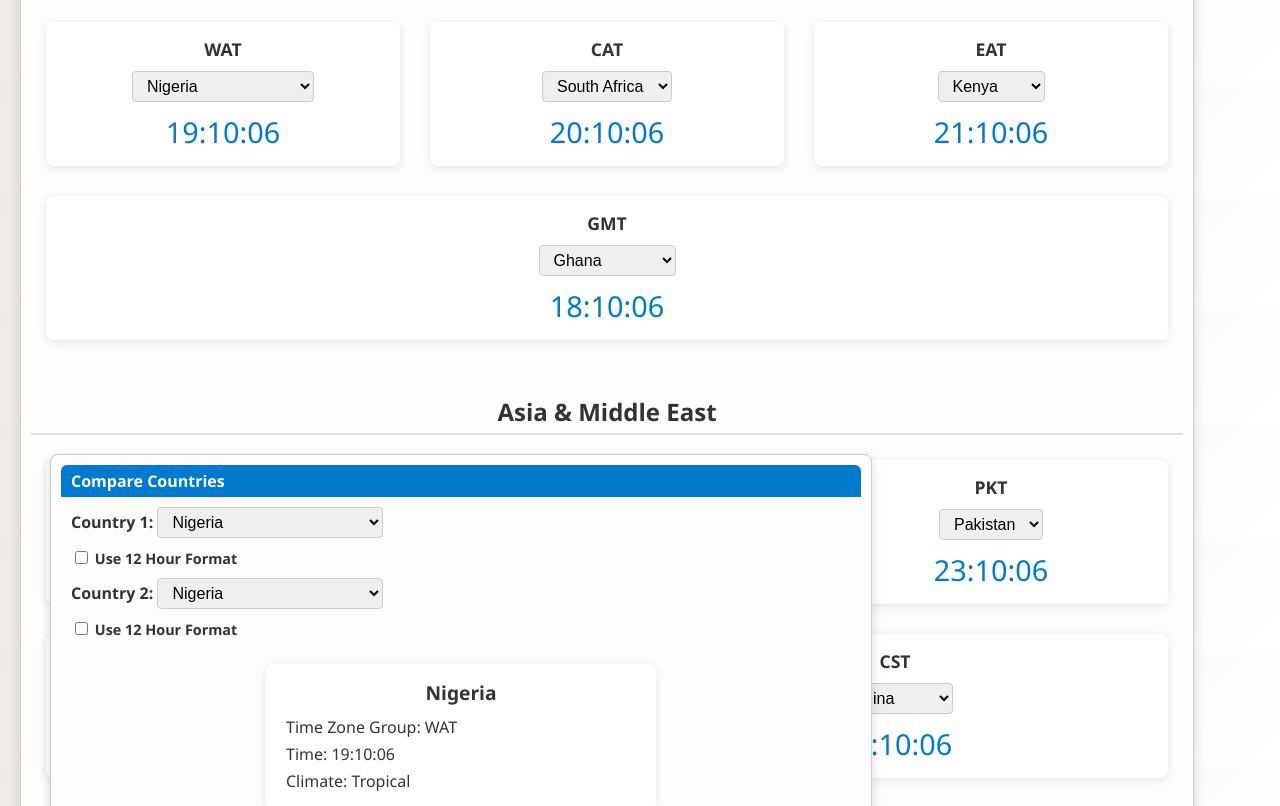
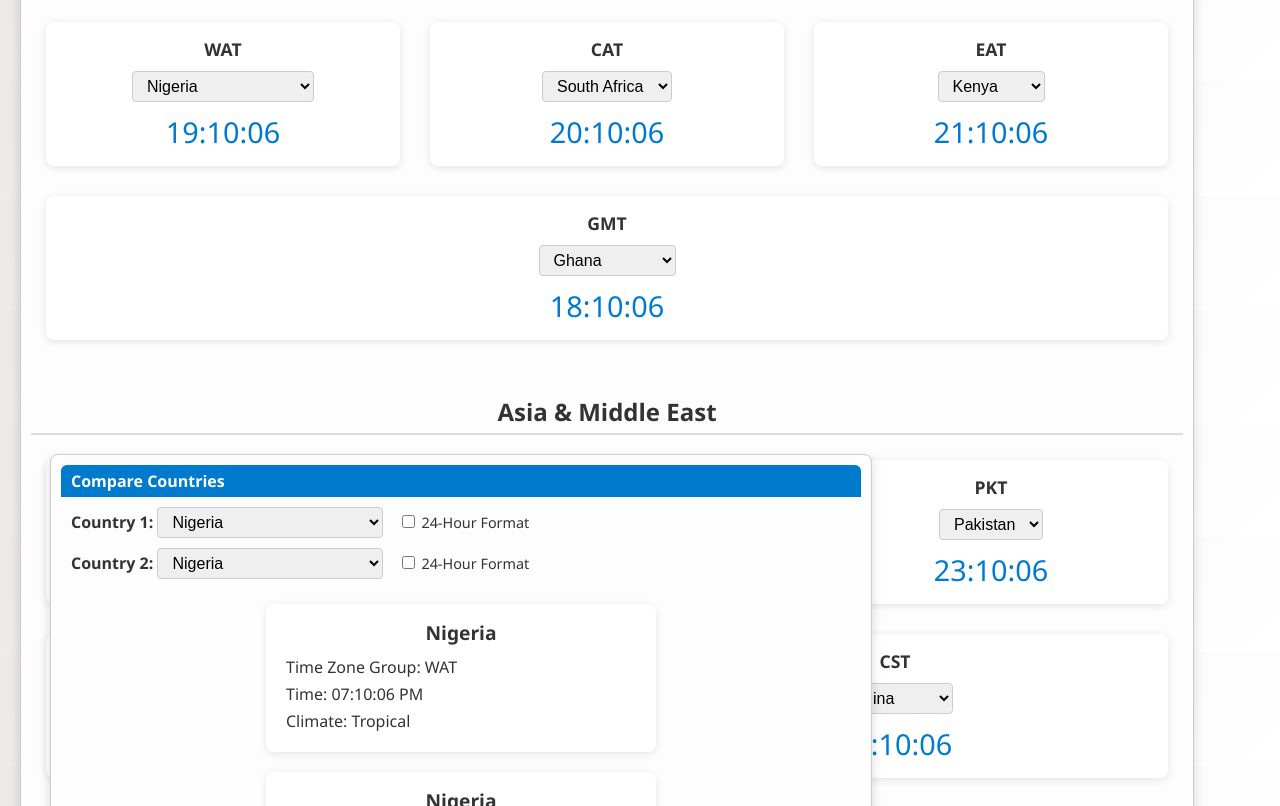
Before and after one commit to lordhemmy1/TimeZones, a plain HTML site: page index.html in a window 1280 px wide. Shown: the part 146-952 px from the top of the page. Drawn offline with Linux system fonts and the light colour scheme.

Commit message:
Update index.html

```diff
--- a/index.html
+++ b/index.html
@@ -117,11 +117,8 @@
       margin: 5px 0;
     }
     .format-toggle {
-      margin: 10px 0;
       font-size: 0.9em;
-    }
-    label {
-      font-weight: bold;
+      margin-left: 10px;
     }
   </style>
 </head>
@@ -336,22 +333,21 @@
   <div id="comparisonPanel" class="draggable">
     <div class="drag-header">Compare Countries</div>
     <div style="padding: 10px;">
-      <!-- Dropdowns for country selection -->
+      <!-- Country 1 selection and 24hr toggle -->
       <div>
         <label for="compareCountry1"><strong>Country 1:</strong></label>
         <select id="compareCountry1"></select>
-        <div class="format-toggle">
-          <input type="checkbox" id="compareFormat1">
-          <label for="compareFormat1">Use 12 Hour Format</label>
-        </div>
+        <label class="format-toggle">
+          <input type="checkbox" id="checkbox-format1"> 24-Hour Format
+        </label>
       </div>
+      <!-- Country 2 selection and 24hr toggle -->
       <div style="margin-top: 10px;">
         <label for="compareCountry2"><strong>Country 2:</strong></label>
         <select id="compareCountry2"></select>
-        <div class="format-toggle">
-          <input type="checkbox" id="compareFormat2">
-          <label for="compareFormat2">Use 12 Hour Format</label>
-        </div>
+        <label class="format-toggle">
+          <input type="checkbox" id="checkbox-format2"> 24-Hour Format
+        </label>
       </div>
       <div class="compare-section">
         <div class="compare-box" id="compare-box1">
@@ -415,8 +411,13 @@
     updateClocks();
 
     // ----------------------------
-    // Comparison panel country data
-    // In a real application, this array would include all countries.
+    // Comparison panel country data list
+    // In a real application, replace this sample list with all 195 recognized countries.
+    // Each object should include:
+    //  - name: the country name,
+    //  - timezone: a valid IANA time zone string,
+    //  - group: its designated time zone grouping,
+    //  - climate: a climate descriptor.
     // ----------------------------
     const allCountries = [
       { name: 'Nigeria', timezone: 'Africa/Lagos', group: 'WAT', climate: 'Tropical' },
@@ -437,12 +438,17 @@
       { name: 'Australia (Sydney)', timezone: 'Australia/Sydney', group: 'AEST', climate: 'Summer' },
       { name: 'Australia (Adelaide)', timezone: 'Australia/Adelaide', group: 'ACST', climate: 'Mild' },
       { name: 'New Zealand (Wellington)', timezone: 'Pacific/Auckland', group: 'NZST', climate: 'Cool' }
+      // ... Extend this list to include all 195 countries
     ];
 
-    // Populate both dropdowns with all countries
+    // Populate the two dropdowns in the comparison panel with all countries.
     function populateComparisonDropdowns() {
       const select1 = document.getElementById('compareCountry1');
       const select2 = document.getElementById('compareCountry2');
+      // Clear existing options (if any)
+      select1.innerHTML = "";
+      select2.innerHTML = "";
+
       allCountries.forEach((country, index) => {
         const option1 = document.createElement('option');
         option1.value = index;
@@ -455,29 +461,19 @@
       });
     }
 
-    // Update comparison details when a country is selected
+    // Update comparison details when a country is selected.
     function updateComparison() {
       const sel1 = document.getElementById('compareCountry1');
       const sel2 = document.getElementById('compareCountry2');
       const country1 = allCountries[sel1.value];
       const country2 = allCountries[sel2.value];
 
-      // Check each country's formatting checkbox (if checked, use 12-hour)
-      const use12Format1 = document.getElementById('compareFormat1').checked;
-      const use12Format2 = document.getElementById('compareFormat2').checked;
+      // Get checkbox states for 24-hour format; if not checked, use 12-hour format.
+      const format1 = document.getElementById('checkbox-format1').checked ? false : true;
+      const format2 = document.getElementById('checkbox-format2').checked ? false : true;
 
-      const options1 = {
-        hour: '2-digit',
-        minute: '2-digit',
-        second: '2-digit',
-        hour12: use12Format1
-      };
-      const options2 = {
-        hour: '2-digit',
-        minute: '2-digit',
-        second: '2-digit',
-        hour12: use12Format2
-      };
+      const options1 = { hour: '2-digit', minute: '2-digit', second: '2-digit', hour12: format1 };
+      const options2 = { hour: '2-digit', minute: '2-digit', second: '2-digit', hour12: format2 };
 
       // Country 1 details
       document.getElementById('compare-header1').textContent = country1.name;
@@ -491,6 +487,7 @@
       document.getElementById('compare-time2').textContent = "Time: " + new Date().toLocaleTimeString([], { ...options2, timeZone: country2.timezone });
       document.getElementById('compare-climate2').textContent = "Climate: " + country2.climate;
     }
+    // Update the comparison panel every second to refresh the time.
     setInterval(updateComparison, 1000);
     populateComparisonDropdowns();
     updateComparison();
@@ -502,13 +499,16 @@
       let pos1 = 0, pos2 = 0, pos3 = 0, pos4 = 0;
       const dragHeader = elm.querySelector('.drag-header');
       if (dragHeader) {
+        // if present, the header is where you move the DIV from:
         dragHeader.onmousedown = dragMouseDown;
       } else {
+        // otherwise, move the DIV from anywhere inside the DIV:
         elm.onmousedown = dragMouseDown;
       }
       function dragMouseDown(e) {
         e = e || window.event;
         e.preventDefault();
+        // get the mouse cursor position at startup:
         pos3 = e.clientX;
         pos4 = e.clientY;
         document.onmouseup = closeDragElement;
@@ -517,10 +517,12 @@
       function elementDrag(e) {
         e = e || window.event;
         e.preventDefault();
+        // calculate the new cursor position:
         pos1 = pos3 - e.clientX;
         pos2 = pos4 - e.clientY;
         pos3 = e.clientX;
         pos4 = e.clientY;
+        // set the element's new position:
         elm.style.top = (elm.offsetTop - pos2) + "px";
         elm.style.left = (elm.offsetLeft - pos1) + "px";
       }
@@ -529,9 +531,10 @@
         document.onmousemove = null;
       }
     }
+    // Make both panels draggable
     makeDraggable(document.getElementById("groupedPanel"));
     makeDraggable(document.getElementById("comparisonPanel"));
   </script>
 
 </body>
-</html>
+  </html>
```
